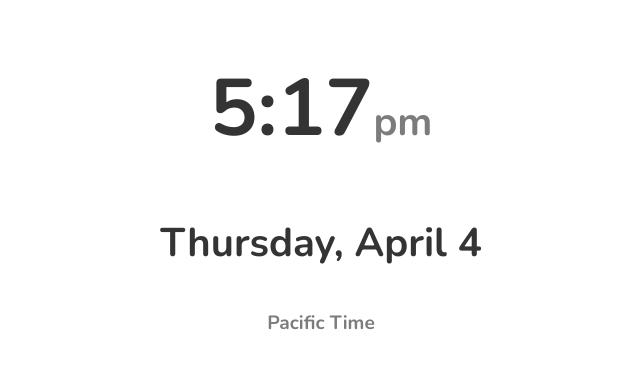
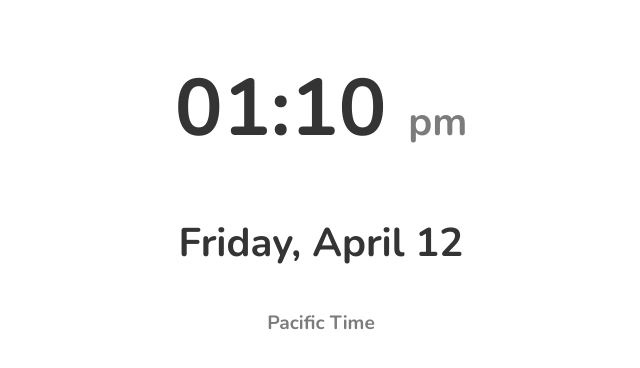
Before and after one commit to theblazinginfinity/PWA, a plain HTML site: page index.html in a window 1280 px wide. Shown: the whole page, without its empty margins (319-959 px from the left). Drawn offline with nearby package versions, Linux system fonts and the light colour scheme.

Commit message:
changed index, script, and added manifest

```diff
--- a/index.html
+++ b/index.html
@@ -5,12 +5,15 @@
       	<meta name="viewport" content="width=device-width, initial-scale=1.0">
         <link rel="stylesheet" href="css/style.css">
         <link href="https://fonts.googleapis.com/css2?family=Nunito:ital,wght@0,200..1000;1,200..1000&display=swap" rel="stylesheet">
+        <link rel="manifest" href="manifest.json">
         <title>PWA Clock</title>
     </head>
 
     <body>
-        <h1>5:17<span id="meridian">pm</span></h1>
-      	<h3>Thursday, April 4</h3>
-      	<h5>Pacific Time</h5>
+        <h1> <span id="hours">5</span>:<span id="minutes"></span> <span id="meridian">pm</span></h1>
+      	<h3 id="date">Thursday, April 4</h3>
+      	<h5 id="timezone">Pacific Time</h5>
+
+        <script src="js/script.js"></script>
     </body>
 </html>
--- /dev/null
+++ b/js/script.js
@@ -0,0 +1,21 @@
+const hours = document.getElementById('hours');
+const minutes = document.getElementById('minutes');
+const date = document.getElementById('date');
+const timezone = document.getElementById('timezone');
+
+function setTime() {
+    const now = new Date();
+    const formatTime = (time) => (time < 10) ? `0${time}` : time;
+    const getMeridian = (hrs) => (hrs < 12) ? 'am' : 'pm';
+
+    const options = { weekday: 'long', month: 'long', day: 'numeric'};
+
+    hours.textContent = formatTime(now.getHours() % 12);
+    minutes.textContent = formatTime(now.getMinutes());
+    getMeridian.textContent = getMeridian(now.getHours());
+    date.textContent = now.toLocaleDateString('en-US', options);
+    timezone = now.toLocaleTimeString('en-US', {timeZoneName: 'long'});
+}
+
+setTime();
+setInterval(setTime, 1000);
```
Also changed, not shown: manifest.json (added).
